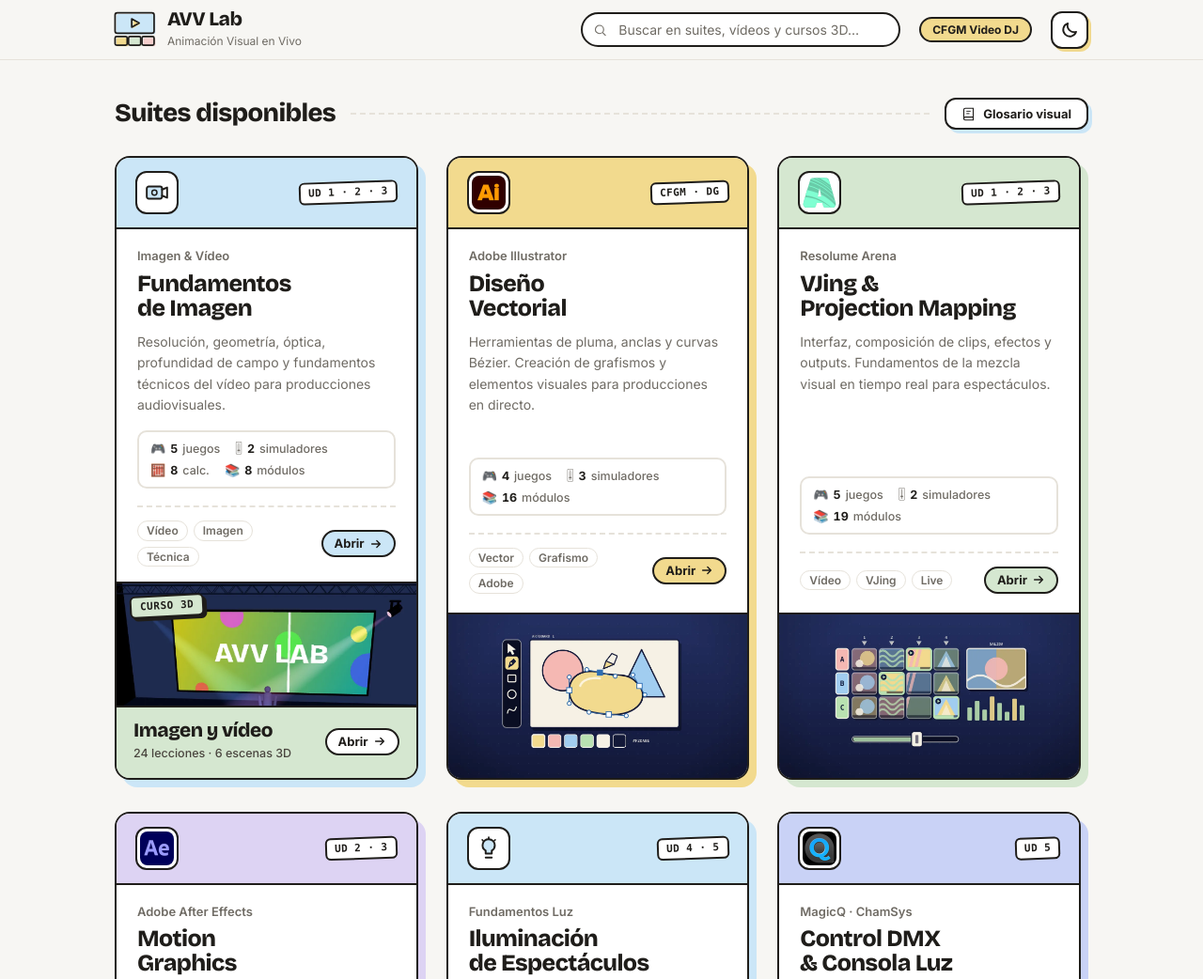
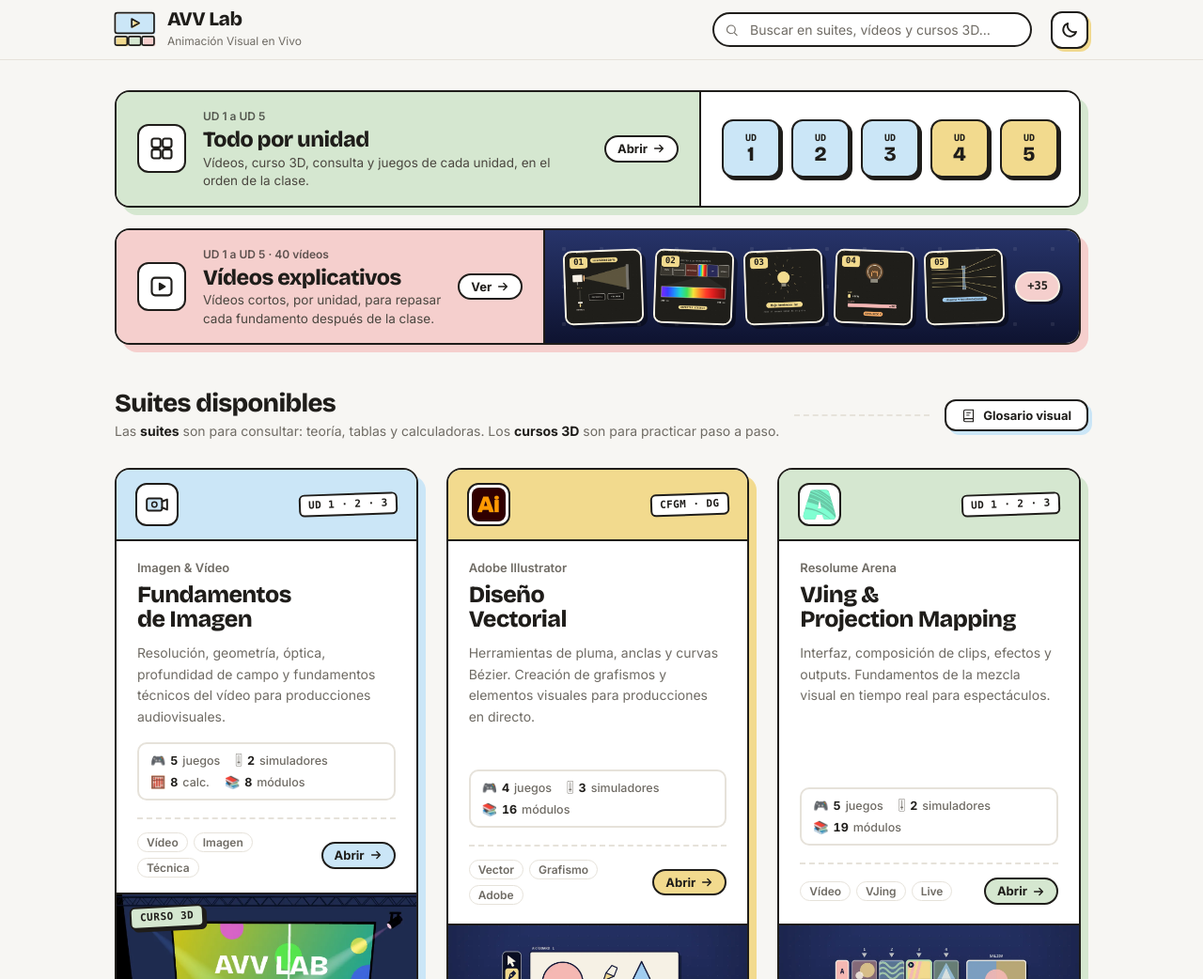
Before and after one commit to javitatay/AVV, a plain HTML site: page index.html in a window 1280 px wide. Shown: the top 1042 px of the page at 94% size. Drawn offline with Linux system fonts and the light colour scheme.

Commit message:
Portada: accesos por unidad y vídeos arriba, sin etiqueta CFGM y con nota suites/cursos 3D
Co-Authored-By: Claude Opus 5.5 <noreply@anthropic.com>
Claude-Session: https://claude.ai/code/session_01RSH9qgrm7WR7NHkbj48BFS

```diff
--- a/index.html
+++ b/index.html
@@ -125,7 +125,7 @@
 
 
 /* Lo que va sobre un pastel usa sus propios tokens (tinta sobre pastel, en claro y en oscuro) */
-.card-top, .card-ud, .card-btn, .card-sub, .gterm-suite, .topbar-badge, .g-filter.active, .skip-link, .contact-icon {
+.card-top, .card-ud, .card-btn, .card-sub, .gterm-suite, .g-filter.active, .skip-link, .contact-icon {
   --fg: var(--on-pastel); --mid: var(--on-pastel-2); --surface: var(--band-surface); --stroke-c: var(--obj-stroke); --focus: var(--on-pastel);
 }
 
@@ -163,10 +163,6 @@ strong { font-weight: 700; }
 .topbar-logo svg { display: block; width: 100%; height: 100%; overflow: visible; }
 .topbar-name { font-family: var(--font-display); font-size: 1.3rem; font-weight: 800; letter-spacing: -0.025em; line-height: 1.05; }
 .topbar-sub { font-size: 12px; color: var(--mid); margin-top: 2px; }
-.topbar-badge {
-  font-size: 12px; font-weight: 700; color: var(--fg); background: var(--yellow);
-  border: 2px solid var(--stroke-c); border-radius: 999px; padding: 2px 12px; white-space: nowrap; flex-shrink: 0;
-}
 .topbar-search { position: relative; flex: 1; max-width: 340px; margin-left: auto; }
 .topbar-search input {
   width: 100%; padding: 8px 36px 8px 38px;
@@ -256,6 +252,10 @@ strong { font-weight: 700; }
   max-width: var(--max); margin: 0 auto; padding: 0 40px 64px 32px;
   display: grid; grid-template-columns: repeat(auto-fill, minmax(300px, 1fr)); gap: 34px 30px;
 }
+.grid.grid-top { gap: 22px 30px; padding-top: 32px; padding-bottom: 8px; }
+.section-head-txt { display: flex; flex-direction: column; gap: 4px; min-width: 0; }
+.section-note { font-size: 14px; color: var(--mid); line-height: 1.45; }
+.section-note b { color: var(--fg); font-weight: 700; }
 .card {
   --tint: var(--blue);
   --tint-d: color-mix(in srgb, var(--tint) var(--sh-mix), #000);
@@ -525,7 +525,6 @@ strong { font-weight: 700; }
   .section-header, .topbar { padding-left: 24px; padding-right: 24px; }
 }
 @media (max-width: 820px) {
-  .topbar-badge { display: none; }
 }
 @media (max-width: 640px) {
   :root { --offset: 6px; }
@@ -581,16 +580,54 @@ strong { font-weight: 700; }
       <kbd class="search-kbd" aria-hidden="true">/</kbd>
       <div class="search-dropdown" id="searchDrop"></div>
     </div>
-    <span class="topbar-badge">CFGM Video DJ</span>
     <button class="theme-toggle" id="themeToggle" type="button" hidden aria-label="Cambiar a modo oscuro" title="Cambiar a modo oscuro"><svg class="ic-moon" viewBox="0 0 24 24" width="20" height="20" fill="none" aria-hidden="true"><path d="M20.5 14.2A8.5 8.5 0 0 1 9.8 3.5a8.5 8.5 0 1 0 10.7 10.7Z" stroke="currentColor" stroke-width="2.2" stroke-linejoin="round"/></svg><svg class="ic-sun" viewBox="0 0 24 24" width="20" height="20" fill="none" aria-hidden="true"><circle cx="12" cy="12" r="4.2" stroke="currentColor" stroke-width="2.2"/><path d="M12 2.5v2.2M12 19.3v2.2M2.5 12h2.2M19.3 12h2.2M5.3 5.3l1.6 1.6M17.1 17.1l1.6 1.6M5.3 18.7l1.6-1.6M17.1 6.9l1.6-1.6" stroke="currentColor" stroke-width="2.2" stroke-linecap="round"/></svg></button>
   </header>
 
   <main id="main-content">
   <h1 class="sr-only">AVV Lab · Animación Visual en Vivo · CFGM Video DJ</h1>
 
+  <!-- ACCESOS PRINCIPALES -->
+  <div class="grid grid-top" aria-label="Accesos por unidad y vídeos">
+    <a class="card card-wide card-units" href="unidades.html" aria-label="Todo por unidad: vídeos, curso 3D, consulta y juegos de cada unidad, de la UD 1 a la UD 5">
+      <div class="cw-info">
+        <div class="card-icon"><svg viewBox="0 0 24 24" fill="none" aria-hidden="true"><rect x="3" y="3" width="8" height="8" rx="2" stroke="currentColor" stroke-width="1.8"/><rect x="13" y="3" width="8" height="8" rx="2" stroke="currentColor" stroke-width="1.8"/><rect x="3" y="13" width="8" height="8" rx="2" stroke="currentColor" stroke-width="1.8"/><rect x="13" y="13" width="8" height="8" rx="2" stroke="currentColor" stroke-width="1.8"/></svg></div>
+        <div class="cw-txt">
+          <span class="cw-kick">UD 1 a UD 5</span>
+          <h2 class="cw-title">Todo por unidad</h2>
+          <span class="cw-desc">Vídeos, curso 3D, consulta y juegos de cada unidad, en el orden de la clase.</span>
+        </div>
+        <div class="card-btn">Abrir<svg viewBox="0 0 16 16" fill="none"><path d="M3 8h10M9 4l4 4-4 4" stroke="currentColor" stroke-width="1.6" stroke-linecap="round" stroke-linejoin="round"/></svg></div>
+      </div>
+      <div class="cw-units" aria-hidden="true"><span class="cw-u"><small>UD</small>1</span><span class="cw-u"><small>UD</small>2</span><span class="cw-u"><small>UD</small>3</span><span class="cw-u ilu"><small>UD</small>4</span><span class="cw-u ilu"><small>UD</small>5</span></div>
+    </a>
+
+    <a class="card card-wide" href="videos/" aria-label="Vídeos explicativos: Imagen y vídeo (UD 1, UD 2 y UD 3) e Iluminación (UD 4 y UD 5)">
+      <div class="cw-info">
+        <div class="card-icon"><svg viewBox="0 0 24 24" fill="none" aria-hidden="true"><rect x="3" y="4" width="18" height="16" rx="3" stroke="currentColor" stroke-width="1.8"/><path d="M10 9l5 3-5 3z" fill="currentColor" stroke="currentColor" stroke-width="1.4" stroke-linejoin="round"/></svg></div>
+        <div class="cw-txt">
+          <span class="cw-kick">UD 1 a UD 5 · 40 vídeos</span>
+          <h2 class="cw-title">Vídeos explicativos</h2>
+          <span class="cw-desc">Vídeos cortos, por unidad, para repasar cada fundamento después de la clase.</span>
+        </div>
+        <div class="card-btn">Ver<svg viewBox="0 0 16 16" fill="none"><path d="M3 8h10M9 4l4 4-4 4" stroke="currentColor" stroke-width="1.6" stroke-linecap="round" stroke-linejoin="round"/></svg></div>
+      </div>
+      <div class="cw-media" aria-hidden="true">
+        <span class="cw-t"><img src="videos/posters/luz-thumb.jpg" alt="" width="540" height="505" loading="lazy" decoding="async"><b>01</b></span>
+        <span class="cw-t"><img src="videos/posters/temperatura-thumb.jpg" alt="" width="540" height="505" loading="lazy" decoding="async"><b>02</b></span>
+        <span class="cw-t"><img src="videos/posters/magnitudes-thumb.jpg" alt="" width="540" height="505" loading="lazy" decoding="async"><b>03</b></span>
+        <span class="cw-t"><img src="videos/posters/fuentes-thumb.jpg" alt="" width="540" height="505" loading="lazy" decoding="async"><b>04</b></span>
+        <span class="cw-t"><img src="videos/posters/focos-thumb.jpg" alt="" width="540" height="505" loading="lazy" decoding="async"><b>05</b></span>
+        <span class="cw-more">+35</span>
+      </div>
+    </a>
+  </div>
+
   <!-- SECTION HEADER -->
   <div class="section-header">
-    <h2 class="section-title">Suites disponibles</h2>
+    <div class="section-head-txt">
+      <h2 class="section-title">Suites disponibles</h2>
+      <p class="section-note">Las <b>suites</b> son para consultar: teoría, tablas y calculadoras. Los <b>cursos 3D</b> son para practicar paso a paso.</p>
+    </div>
     <div class="section-line"></div>
     <button class="glosario-btn" onclick="abrirGlosario()">
       <svg viewBox="0 0 24 24" fill="none"><path d="M4 19.5A2.5 2.5 0 016.5 17H20" stroke="currentColor" stroke-width="1.8" stroke-linecap="round"/><path d="M6.5 2H20v20H6.5A2.5 2.5 0 014 19.5v-15A2.5 2.5 0 016.5 2z" stroke="currentColor" stroke-width="1.8" stroke-linecap="round"/><line x1="9" y1="7" x2="15" y2="7" stroke="currentColor" stroke-width="1.5" stroke-linecap="round"/><line x1="9" y1="11" x2="13" y2="11" stroke="currentColor" stroke-width="1.5" stroke-linecap="round"/></svg>
@@ -732,38 +769,6 @@ strong { font-weight: 700; }
 
 
     <!-- 7 VÍDEOS EXPLICATIVOS (tarjeta ancha, fuera de las seis principales) -->
-    <a class="card card-wide card-units" href="unidades.html" aria-label="Todo por unidad: vídeos, curso 3D, consulta y juegos de cada unidad, de la UD 1 a la UD 5">
-      <div class="cw-info">
-        <div class="card-icon"><svg viewBox="0 0 24 24" fill="none" aria-hidden="true"><rect x="3" y="3" width="8" height="8" rx="2" stroke="currentColor" stroke-width="1.8"/><rect x="13" y="3" width="8" height="8" rx="2" stroke="currentColor" stroke-width="1.8"/><rect x="3" y="13" width="8" height="8" rx="2" stroke="currentColor" stroke-width="1.8"/><rect x="13" y="13" width="8" height="8" rx="2" stroke="currentColor" stroke-width="1.8"/></svg></div>
-        <div class="cw-txt">
-          <span class="cw-kick">UD 1 a UD 5</span>
-          <h3 class="cw-title">Todo por unidad</h3>
-          <span class="cw-desc">Vídeos, curso 3D, consulta y juegos de cada unidad, en el orden de la clase.</span>
-        </div>
-        <div class="card-btn">Abrir<svg viewBox="0 0 16 16" fill="none"><path d="M3 8h10M9 4l4 4-4 4" stroke="currentColor" stroke-width="1.6" stroke-linecap="round" stroke-linejoin="round"/></svg></div>
-      </div>
-      <div class="cw-units" aria-hidden="true"><span class="cw-u"><small>UD</small>1</span><span class="cw-u"><small>UD</small>2</span><span class="cw-u"><small>UD</small>3</span><span class="cw-u ilu"><small>UD</small>4</span><span class="cw-u ilu"><small>UD</small>5</span></div>
-    </a>
-
-    <a class="card card-wide" href="videos/" aria-label="Vídeos explicativos: Imagen y vídeo (UD 1, UD 2 y UD 3) e Iluminación (UD 4 y UD 5)">
-      <div class="cw-info">
-        <div class="card-icon"><svg viewBox="0 0 24 24" fill="none" aria-hidden="true"><rect x="3" y="4" width="18" height="16" rx="3" stroke="currentColor" stroke-width="1.8"/><path d="M10 9l5 3-5 3z" fill="currentColor" stroke="currentColor" stroke-width="1.4" stroke-linejoin="round"/></svg></div>
-        <div class="cw-txt">
-          <span class="cw-kick">UD 1 a UD 5 · 40 vídeos</span>
-          <h3 class="cw-title">Vídeos explicativos</h3>
-          <span class="cw-desc">Vídeos cortos, por unidad, para repasar cada fundamento después de la clase.</span>
-        </div>
-        <div class="card-btn">Ver<svg viewBox="0 0 16 16" fill="none"><path d="M3 8h10M9 4l4 4-4 4" stroke="currentColor" stroke-width="1.6" stroke-linecap="round" stroke-linejoin="round"/></svg></div>
-      </div>
-      <div class="cw-media" aria-hidden="true">
-        <span class="cw-t"><img src="videos/posters/luz-thumb.jpg" alt="" width="540" height="505" loading="lazy" decoding="async"><b>01</b></span>
-        <span class="cw-t"><img src="videos/posters/temperatura-thumb.jpg" alt="" width="540" height="505" loading="lazy" decoding="async"><b>02</b></span>
-        <span class="cw-t"><img src="videos/posters/magnitudes-thumb.jpg" alt="" width="540" height="505" loading="lazy" decoding="async"><b>03</b></span>
-        <span class="cw-t"><img src="videos/posters/fuentes-thumb.jpg" alt="" width="540" height="505" loading="lazy" decoding="async"><b>04</b></span>
-        <span class="cw-t"><img src="videos/posters/focos-thumb.jpg" alt="" width="540" height="505" loading="lazy" decoding="async"><b>05</b></span>
-        <span class="cw-more">+35</span>
-      </div>
-    </a>
 
   </div>
 
```
